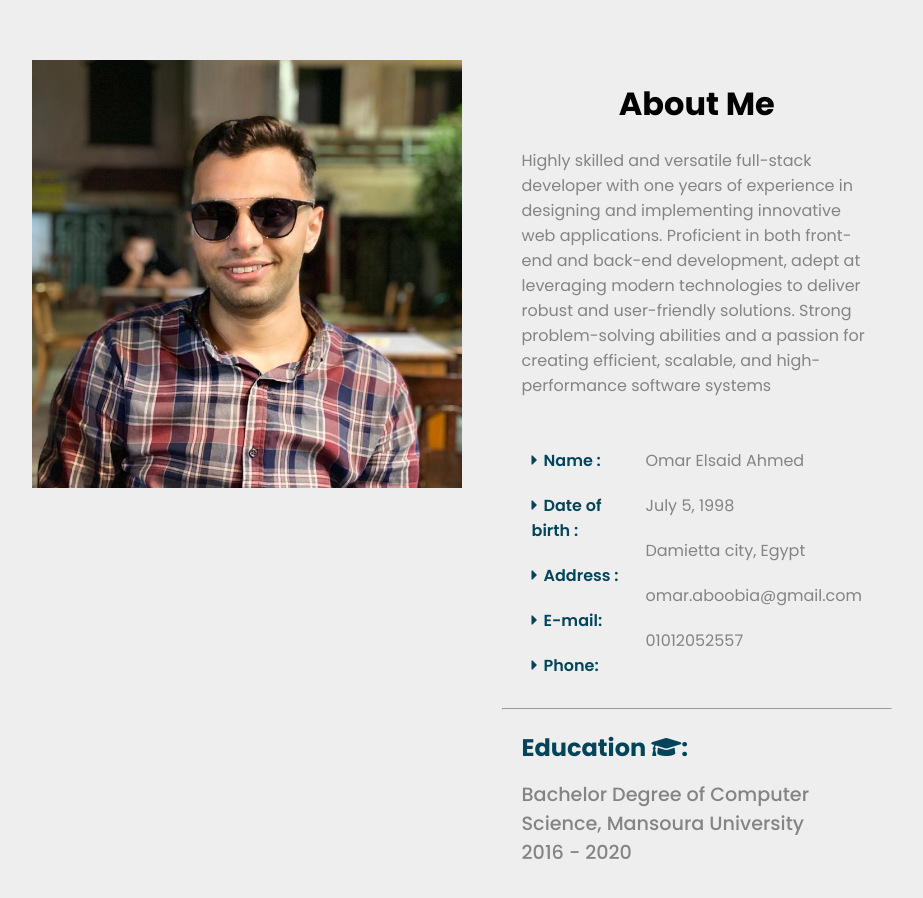
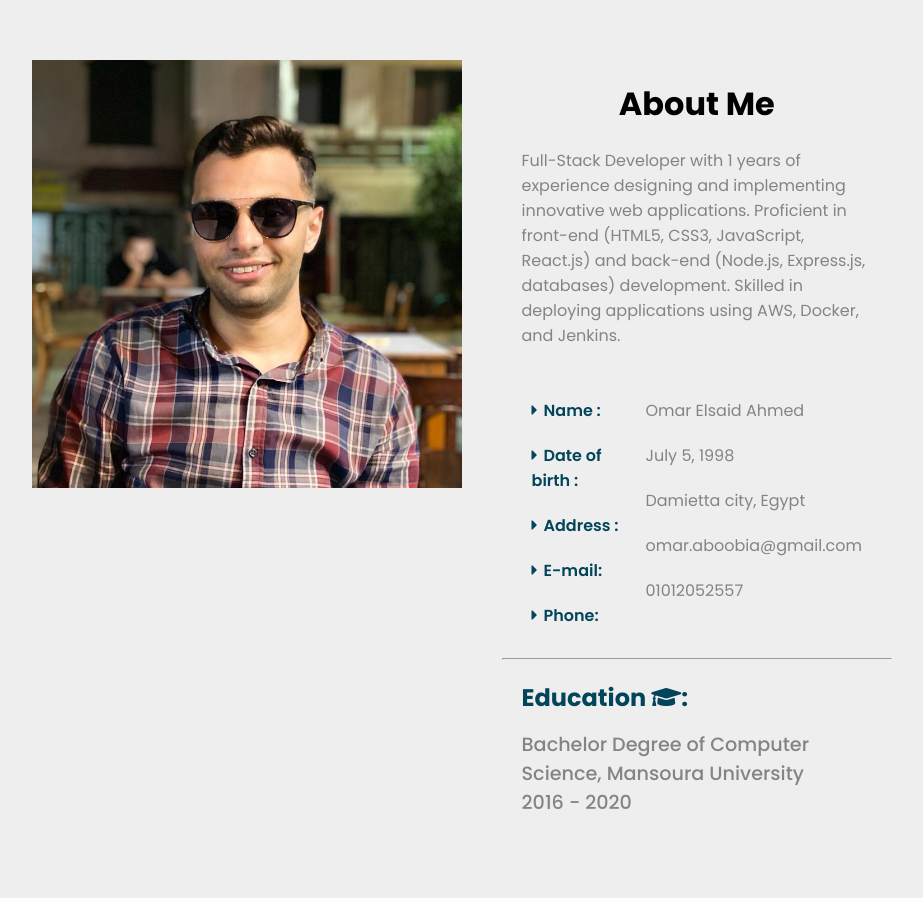
Before and after one commit to omarelsaid20/my-portifolio, a React (Create React App) app: page / in a window 1280 px wide. Shown: the part 840-1738 px from the top of the page, without its empty margins (168-1091 px from the left). Built offline with nearby package versions, Linux system fonts and the light colour scheme.

Commit message:
edit about-me

```diff
--- a/src/components/About-me/About-me.js
+++ b/src/components/About-me/About-me.js
@@ -9,12 +9,11 @@ function AboutMe() {
       <div class="about-me-info">
         <h1>About Me</h1>
         <p class="overview">
-          Highly skilled and versatile full-stack developer with one years of
-          experience in designing and implementing innovative web applications.
-          Proficient in both front-end and back-end development, adept at
-          leveraging modern technologies to deliver robust and user-friendly
-          solutions. Strong problem-solving abilities and a passion for creating
-          efficient, scalable, and high-performance software systems
+          Full-Stack Developer with 1 years of experience designing and
+          implementing innovative web applications. Proficient in front-end
+          (HTML5, CSS3, JavaScript, React.js) and back-end (Node.js, Express.js,
+          databases) development. Skilled in deploying applications using AWS,
+          Docker, and Jenkins.
         </p>
         <div class="personal-info">
           <div class="titels">
```
